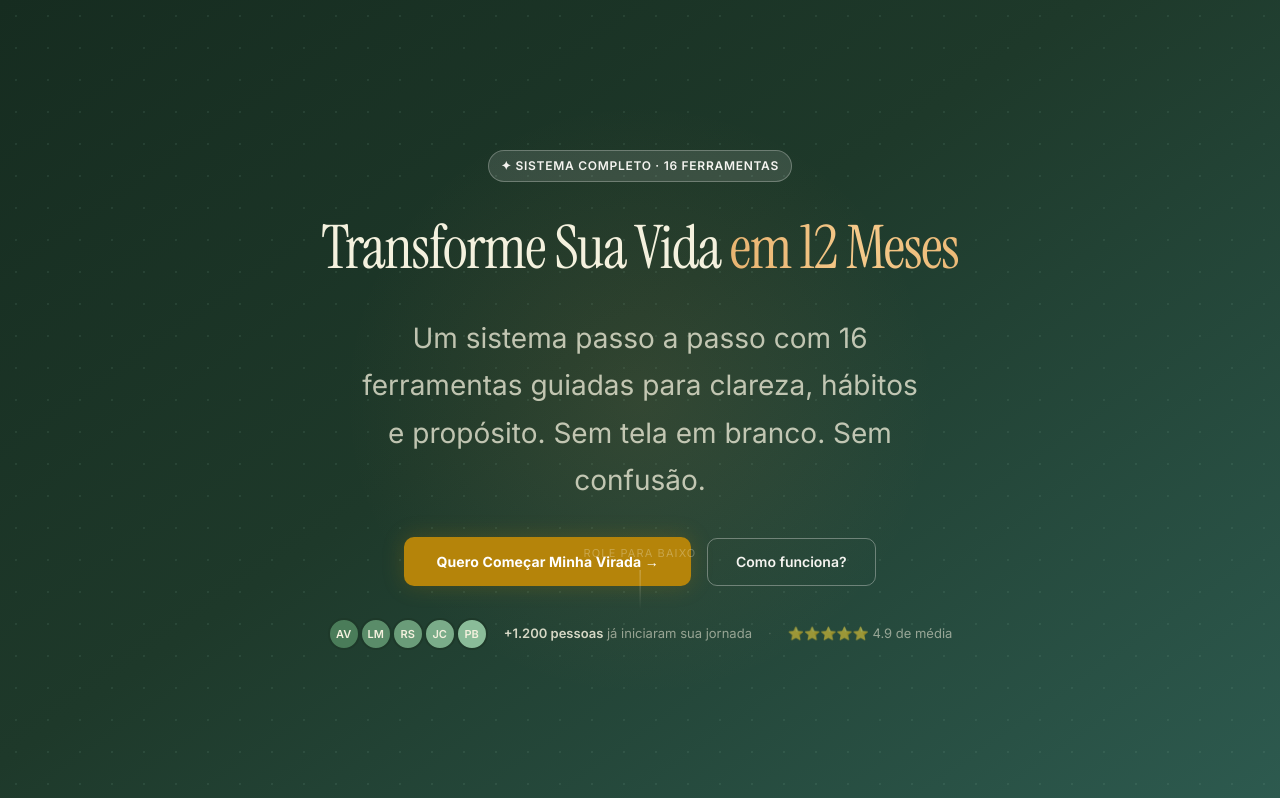
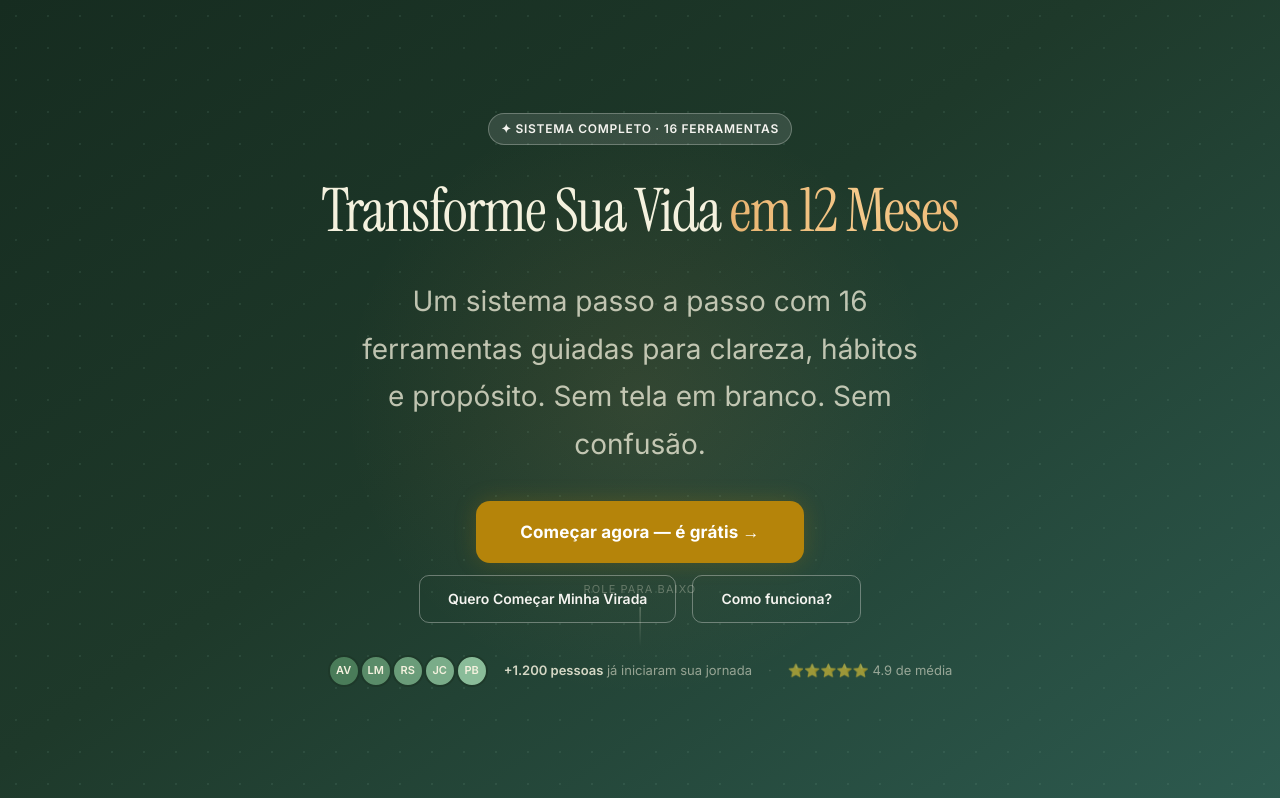
Before and after one commit to davilson11/saas-transformacao-pessoal, a Next.js app in the folder frontend/: page / in a window 1280 px wide. Shown: the top 798 px of the page. Built offline with nearby package versions, Linux system fonts and the light colour scheme.

Commit message:
feat: botão CTA na landing page linkando para o dashboard

```diff
--- a/frontend/src/components/landing/Hero.tsx
+++ b/frontend/src/components/landing/Hero.tsx
@@ -1,6 +1,7 @@
 "use client";
 
 import { useEffect, useRef } from "react";
+import Link from "next/link";
 
 export default function Hero() {
   const sectionRef = useRef<HTMLElement>(null);
@@ -88,18 +89,32 @@ export default function Hero() {
           hábitos e propósito. Sem tela em branco. Sem confusão.
         </p>
 
-        {/* CTAs */}
-        <div className="animate-fade-up delay-300 flex flex-col sm:flex-row items-center gap-4">
-          <a
-            href="#comecar"
-            className="btn-gold text-base px-10 py-4"
-            style={{ animation: "pulse-glow 3s ease-in-out infinite" }}
+        {/* CTA principal */}
+        <div className="animate-fade-up delay-300 flex flex-col items-center gap-3">
+          <Link
+            href="/dashboard"
+            className="btn-gold"
+            style={{
+              fontSize: "1.0625rem",
+              padding: "17px 44px",
+              borderRadius: 14,
+              fontWeight: 700,
+              letterSpacing: "0.01em",
+              boxShadow: "0 0 0 0 rgba(224,165,95,0.7)",
+              animation: "pulse-glow 3s ease-in-out infinite",
+              textDecoration: "none",
+            }}
           >
-            Quero Começar Minha Virada →
-          </a>
-          <a href="#solucao" className="btn-outline text-sm">
-            Como funciona?
-          </a>
+            Começar agora — é grátis →
+          </Link>
+          <div className="flex items-center gap-4">
+            <a href="#comecar" className="btn-outline text-sm">
+              Quero Começar Minha Virada
+            </a>
+            <a href="#solucao" className="btn-outline text-sm">
+              Como funciona?
+            </a>
+          </div>
         </div>
 
         {/* Social proof */}
```
